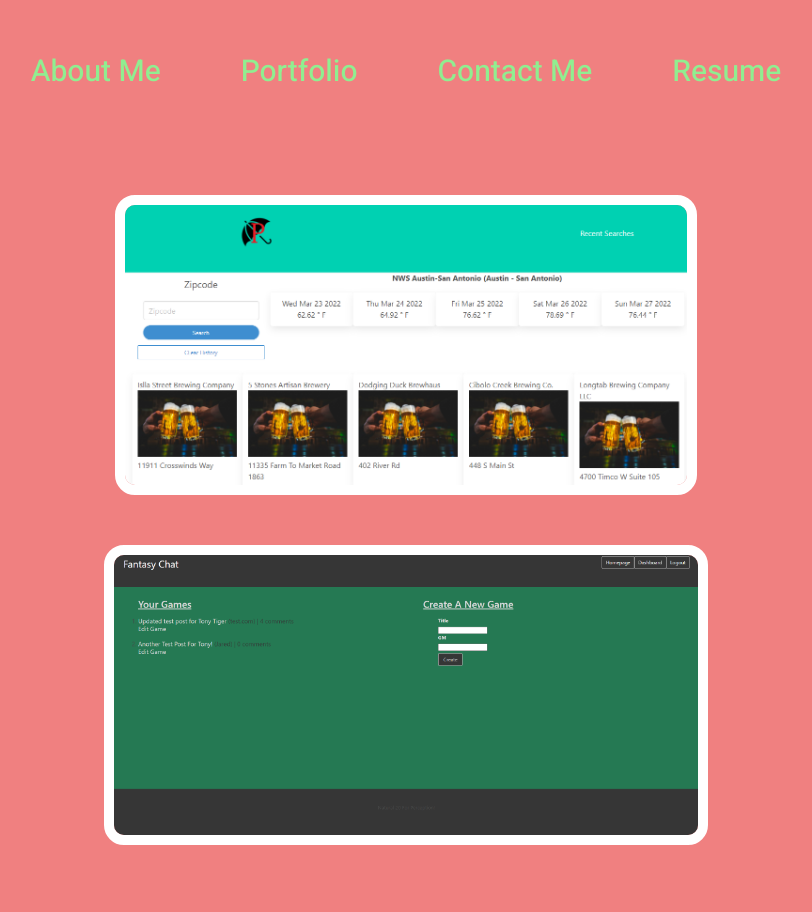
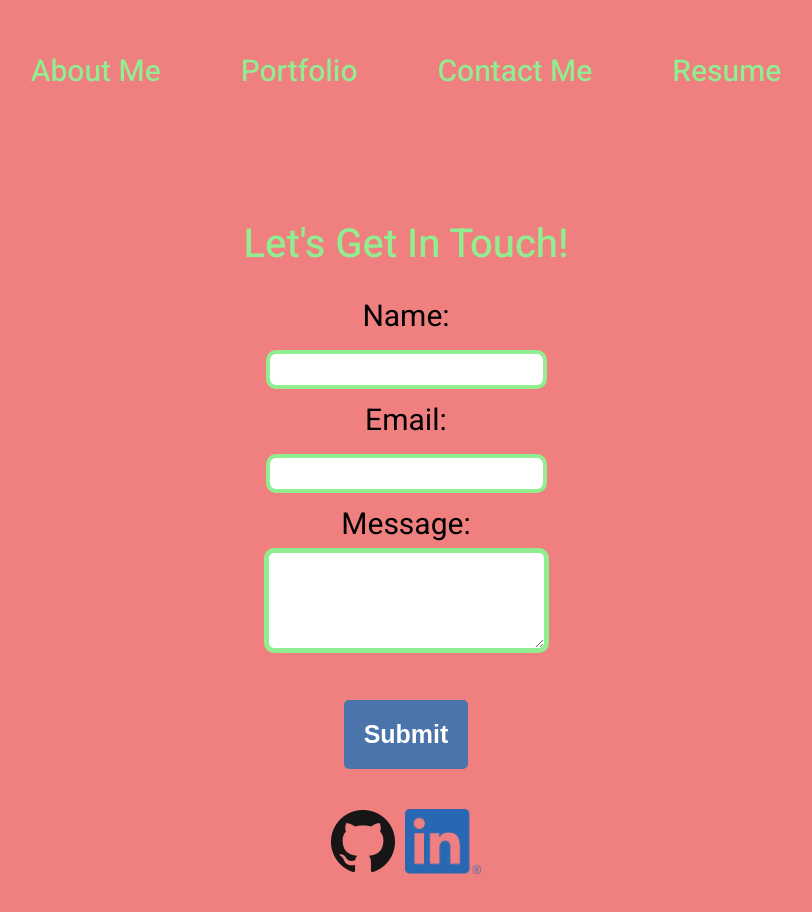
Before and after one commit to jared-ruiz/Personal-Portfolio, a React (Create React App) app: page / in a window 1280 px wide. Both pictures are taken after a click on the element "Contact Me". Shown: the top 912 px of the page, without its empty margins (234-1046 px from the left). Built offline with nearby package versions, Linux system fonts and the light colour scheme.

Commit message:
Added rough draft of contact page. Input fields don't work just yet, will add functionality later. Added links to github and linkedin below.

```diff
--- a/src/App.jsx
+++ b/src/App.jsx
@@ -3,6 +3,7 @@ import React, { useState } from 'react'
 import Nav from './components/Nav'
 import About from './components/About'
 import Portfolio from './components/Portfolio'
+import Contact from './components/Contact'
 
 
 const App = () => {
@@ -28,7 +29,13 @@ const App = () => {
     if (currentCategory === categories[0]) {
       return <About/>
     }
-    return <Portfolio currentCategory={currentCategory}/>
+    if (currentCategory === categories[1]) {
+      return <Portfolio currentCategory={currentCategory}/>
+    }
+    if (currentCategory === categories[2]) {
+      return <Contact/>
+    }
+
 
   }
 
--- a/src/components/About/index.js
+++ b/src/components/About/index.js
@@ -10,7 +10,7 @@ function About () {
             <div className='about-me-p'>
                 <p>My name is</p>
                 <p><span className='name-highlight'>Jared Ruiz</span></p>
-                <p>I am an aspiring web developer</p>
+                <p>I am a San Antonio Based Web Developer!</p>
             </div>
         </section>
     )
--- /dev/null
+++ b/src/components/Contact/index.js
@@ -0,0 +1,85 @@
+import React, { useState } from 'react';
+import { validateEmail } from '../../utils/helpers';
+import githubIcon from '../../assets/icons/GH-64.png';
+import linkedInIcon from '../../assets/icons/linkedin-official.png';
+
+function Contact() {
+
+    const [formState, setFormState] = useState({name: '', email: '', message: ''});
+    const [errorMessage, setErrorMessage] = useState('');
+    const { name, email, message } = formState;
+
+    function handleSubmit(e) {
+        e.preventDefault();
+        console.log(formState);
+    }
+
+    function handleChange(e) {
+        if (e.target.name === 'email') {
+            const isValid = validateEmail(e.target.value);
+            console.log(isValid);
+
+            if (!isValid) {
+                setErrorMessage('Your Email is invalid!');
+            }
+            else {
+                setErrorMessage('');
+            }
+        }
+        else {
+            if (!e.target.value.length) {
+                setErrorMessage(`${e.target.name} is required`)
+            }
+            else {
+                setErrorMessage('');
+            }
+        }
+
+        if(!errorMessage) {
+            setFormState({ ...formState, [e.target.name]: e.target.value})
+        }
+
+        console.log('errorMessage:', errorMessage);
+
+    }
+
+    return(
+        <section>
+            <h1 id='form-greet'>Let's Get In Touch!</h1>
+            <form id='contact-form' onSubmit={handleSubmit}>
+                <div>
+                    <label htmlFor='name'>Name:</label>
+                    <input type='text' defaultValue={name} onBlur={handleChange} name='name' />
+                </div>
+                <div>
+                    <label htmlFor='email'>Email:</label>
+                    <input type='email' defaultValue={email} onBlur={handleChange} name='email' />
+                </div>
+                <div>
+                    <label htmlFor='message' className='textarea-label'>Message:</label>
+                    <textarea name='message' defaultValue={message} onBlur={handleChange} rows='5' cols='30' />
+                </div>
+                {errorMessage && (
+                    <div>
+                        <p className='error-text'>{errorMessage}</p>
+                    </div>
+                )}
+                <button type='submit' data-testid='submit-button'>Submit</button>
+                <div>
+                    <a href='https://github.com/jared-ruiz' target='_blank'>
+                        <img src={githubIcon}></img>
+                    </a>
+                    <a href='https://www.linkedin.com/in/jaredruiz/' target='_blank'>
+                        <img src={linkedInIcon} className='linkedIn-icon'></img>
+                    </a>
+                </div>
+                <div>
+
+                </div>
+
+            </form>
+        </section>
+    )
+}
+
+export default Contact;
--- a/src/index.css
+++ b/src/index.css
@@ -36,6 +36,17 @@ body {
 
 nav li {
     cursor: pointer;
+}
+
+input {
+    font-size: 20px;
+    margin: 10px;
+    padding: 0.25rem;
+    border: 4px solid var(--color-2);
+    outline: none;
+    border-radius: 10px;
+    transition: box-shadow 0.2s;
+    max-width: fit-content;
 }
 
 /* ==== navbar styling ====*/
@@ -126,3 +137,56 @@ nav ul {
     margin-right: calc(1rem);
     margin-left: calc(1rem);
 }
+
+label {
+    font-weight: 500px;
+    font-size: 30px;
+    font-family: 'Heebo';
+    display: block;
+}
+
+textarea {
+    /* resize: none; */
+    width:fit-content;
+    padding: 10px;
+    border: 5px solid var(--color-2);
+    border-radius: 10px;
+}
+
+button {
+	background: rgb(75, 116, 170);
+	border: 0;
+	border-radius: 5px;
+	color: #fff;
+	cursor: pointer;
+	font-size: 25px;
+	font-weight: 600;
+    margin-top: 40px;
+    margin-bottom: 40px;
+	margin-bottom: 40px;
+	padding: 20px;
+}
+
+#form-greet {
+    font-size: 40px;
+    font-family: "Heebo";
+    color: var(--color-2);
+    font-weight: 500;
+    text-align: center;
+    margin: 20px;
+
+}
+
+#contact-form {
+   text-align: center;
+}
+
+.error-text {
+    font-family: 'Heebo';
+}
+
+.linkedIn-icon {
+    max-width: 100%;
+    height: 65px;
+    margin-left: 10px;
+}
--- /dev/null
+++ b/src/utils/helpers.js
@@ -0,0 +1,5 @@
+//email validation helper
+export function validateEmail(email) {
+    var re = /^(([^<>()[\]\\.,;:\s@"]+(\.[^<>()[\]\\.,;:\s@"]+)*)|(".+"))@((\[[0-9]{1,3}\.[0-9]{1,3}\.[0-9]{1,3}\.[0-9]{1,3}\])|(([a-zA-Z\-0-9]+\.)+[a-zA-Z]{2,}))$/;
+    return re.test(String(email).toLowerCase());
+}
```
Also changed, not shown: src/assets/icons/GH-64.png (added), src/assets/icons/linkedin-official.png (added).
